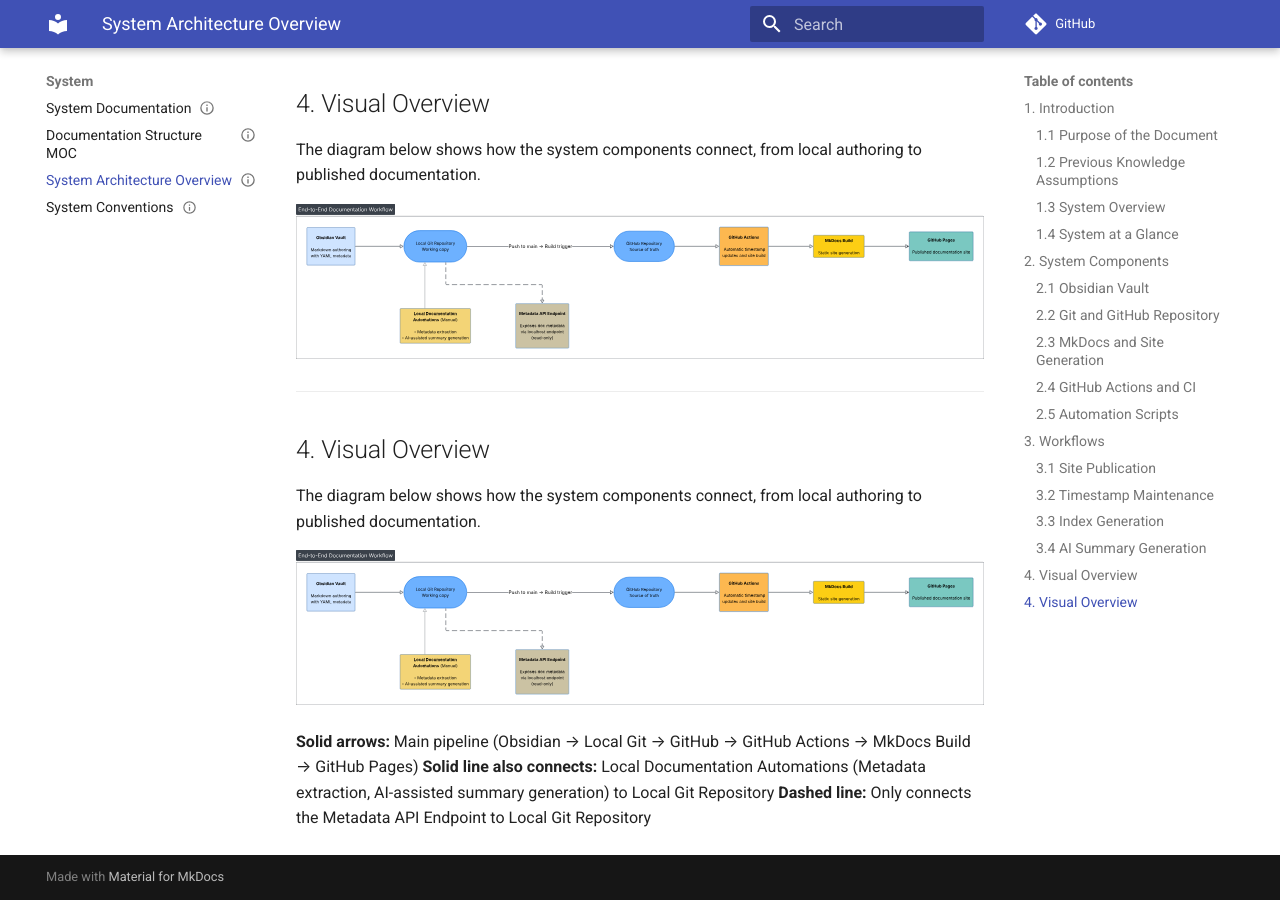
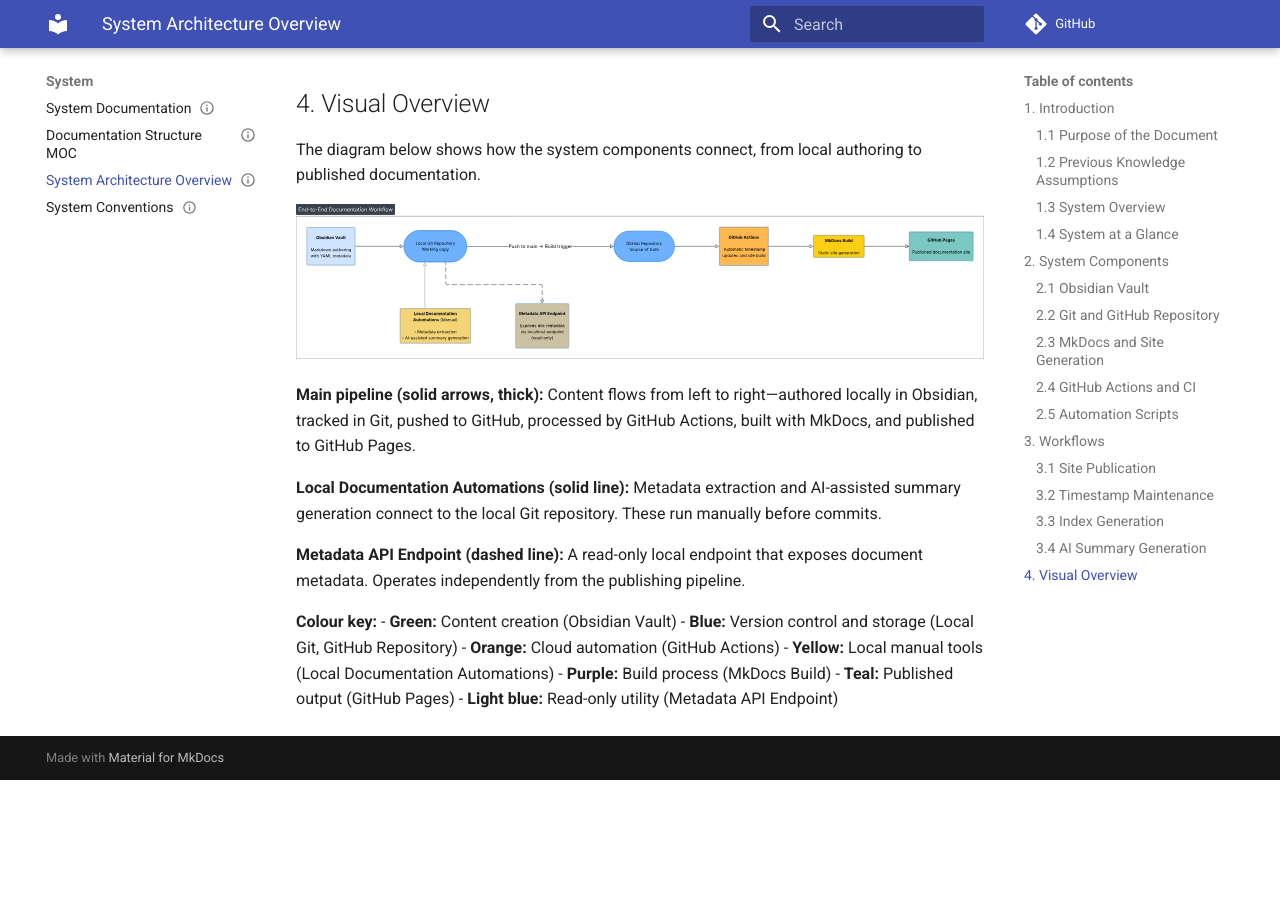
Before and after one commit to Giulia007/obsidian-docsystem, an MkDocs documentation site: the page built from docs/system/System Architecture Overview.md, in a window 1280 px wide and 900 px high, scrolled down 3041 px. Built offline with MkDocs 1.6.1 and Material for MkDocs 9.7.7, drawn with Linux system fonts in a browser that asks for light colours; comment, search, counter and statistics services are not loaded; after the commit the page ends 3821 px from its top, so only the background shows below that.

Commit message:
Update diagram section

```diff
--- a/docs/system/System Architecture Overview.md
+++ b/docs/system/System Architecture Overview.md
@@ -108,14 +108,17 @@
 
 ![System Architecture](../assets/visual-overview.svg)
 
----
+**Main pipeline (solid arrows, thick):** Content flows from left to right—authored locally in Obsidian, tracked in Git, pushed to GitHub, processed by GitHub Actions, built with MkDocs, and published to GitHub Pages.
 
-## 4. Visual Overview
+**Local Documentation Automations (solid line):** Metadata extraction and AI-assisted summary generation connect to the local Git repository. These run manually before commits.
 
-The diagram below shows how the system components connect, from local authoring to published documentation.
+**Metadata API Endpoint (dashed line):** A read-only local endpoint that exposes document metadata. Operates independently from the publishing pipeline.
 
-![System Architecture](../assets/visual-overview.svg)
-
-**Solid arrows:** Main pipeline (Obsidian → Local Git → GitHub → GitHub Actions → MkDocs Build → GitHub Pages)
-**Solid line also connects:** Local Documentation Automations (Metadata extraction, AI-assisted summary generation) to Local Git Repository
-**Dashed line:** Only connects the Metadata API Endpoint to Local Git Repository
+**Colour key:**
+- **Green:** Content creation (Obsidian Vault)
+- **Blue:** Version control and storage (Local Git, GitHub Repository)
+- **Orange:** Cloud automation (GitHub Actions)
+- **Yellow:** Local manual tools (Local Documentation Automations)
+- **Purple:** Build process (MkDocs Build)
+- **Teal:** Published output (GitHub Pages)
+- **Light blue:** Read-only utility (Metadata API Endpoint)
```
